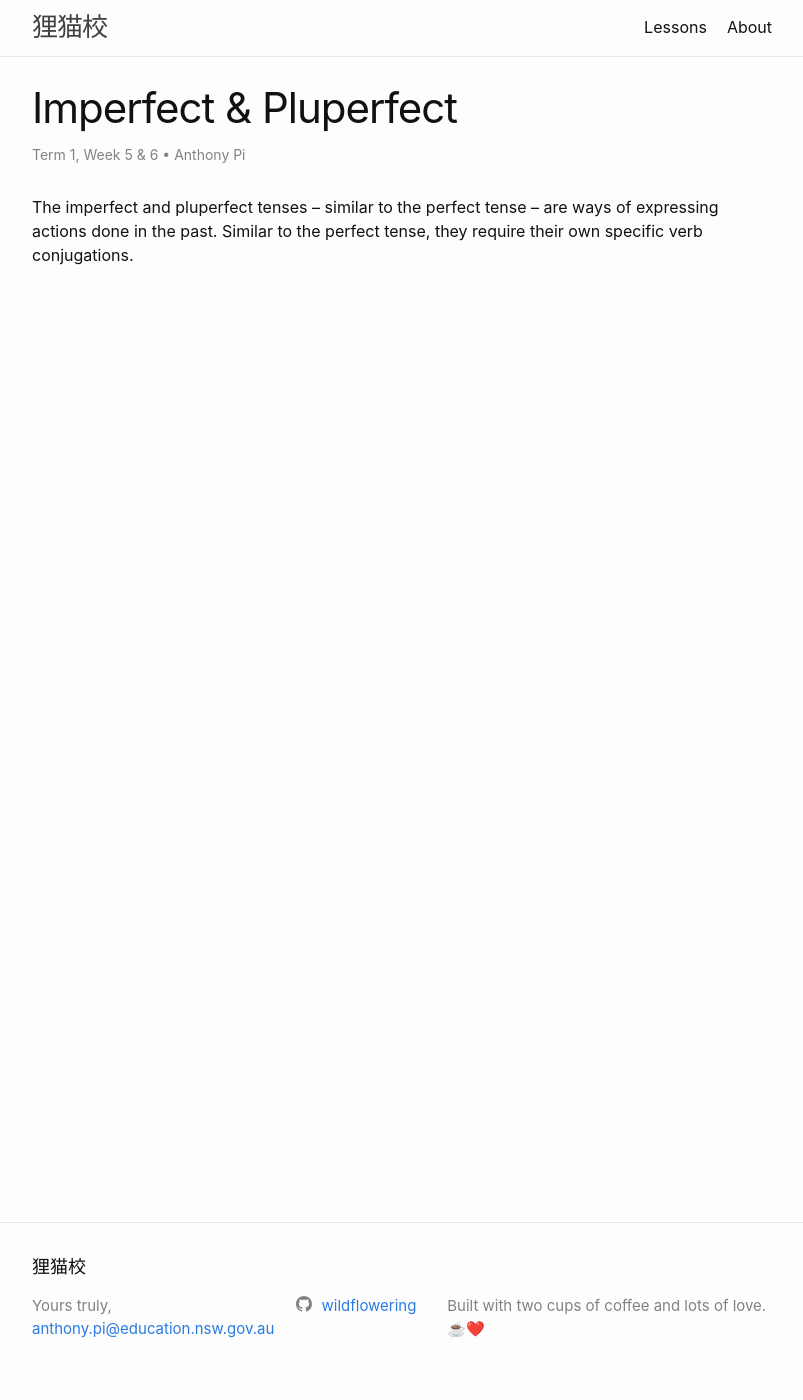
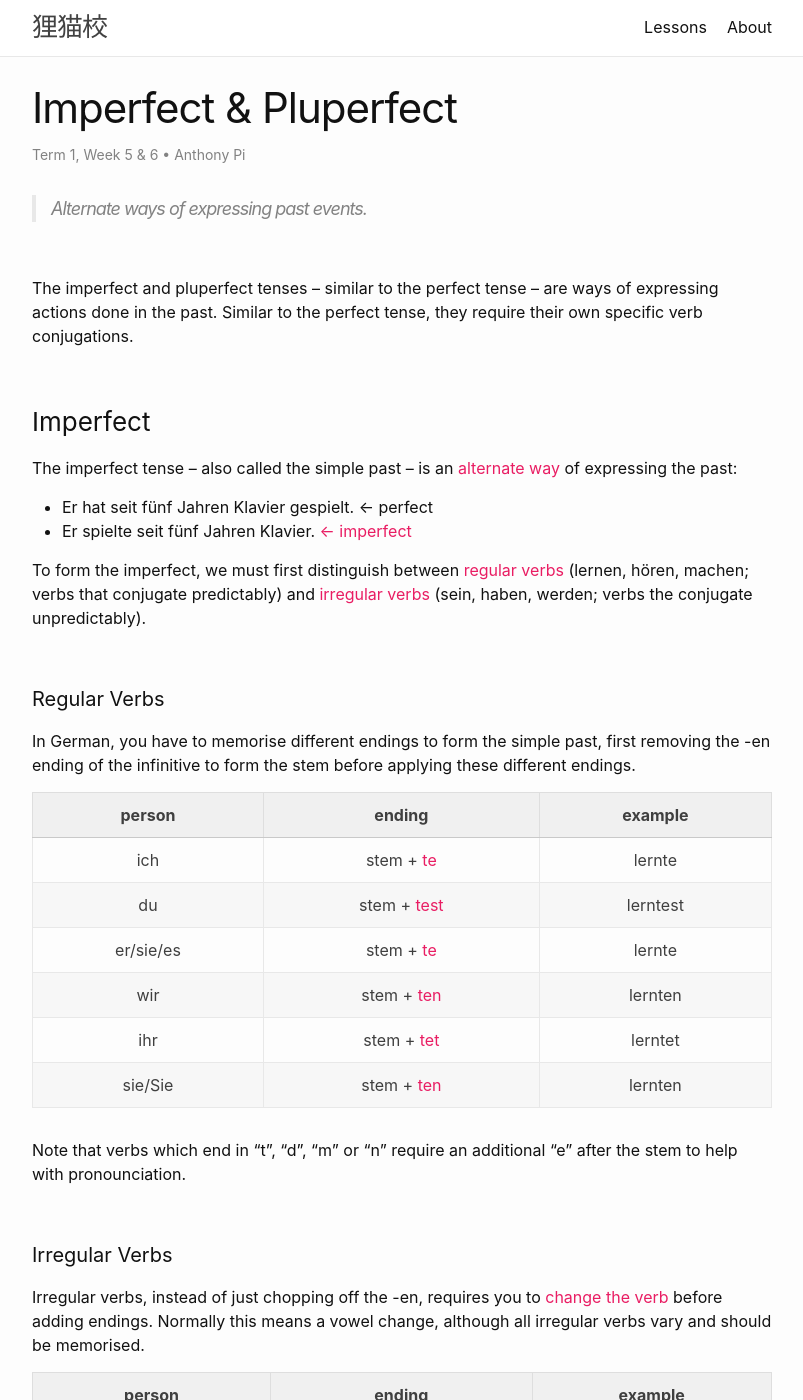
Before and after one commit to wildflowering/wildflowering.github.io, a Jekyll site: the page built from _lessons/1-56-imperfect.md, in a window 1280 px wide and 1400 px high. Shown: the whole window, without its empty margins (238-1041 px from the left). Built offline with Jekyll 4.4.1, drawn with Linux system fonts in a browser that asks for light colours; some of the changed text lies outside the part shown.

Commit message:
added new article and polished a bit of the navbar

```diff
--- a/_config.yml
+++ b/_config.yml
@@ -1,7 +1,7 @@
 # Meta
 title: 狸猫校
 
-author: Yours truly,
+author: Liebe Grüße,
 email: anthony.pi@education.nsw.gov.au
 
 description:
@@ -17,7 +17,9 @@ theme: minima
 plugins:
   - jekyll-feed
 
-## show_excerpts: true
+markdown: kramdown
+
+show_excerpts: true
 
 
 # Site content
--- a/_layouts/home.html
+++ b/_layouts/home.html
@@ -7,7 +7,7 @@ layout: default
     <h1 class="post-title">{{ page.title | escape }}</h1>
   </header>
 
-  <iframe src="https://calendar.google.com/calendar/embed?height=500&wkst=1&ctz=Australia%2FSydney&bgcolor=%23ffffff&showTitle=0&showNav=0&showPrint=0&showTz=0&mode=MONTH&showCalendars=0&src=YmY4ZDI1YThkMDdkYWE4M2JjZmVlYjkzNjdhODQ1MTI2ZjU2YjFjNjU5Njk0NDk1MTRjMDMxNzhmOTM5MGQ0ZEBncm91cC5jYWxlbmRhci5nb29nbGUuY29t&color=%23D50000" style="border-width:0" width="650" height="500" frameborder="0" scrolling="no"></iframe>
+  <iframe src="https://calendar.google.com/calendar/embed?height=500&wkst=1&ctz=Australia%2FSydney&bgcolor=%23ffffff&showTitle=0&showNav=0&showPrint=0&showTz=0&mode=MONTH&showCalendars=0&src=YmY4ZDI1YThkMDdkYWE4M2JjZmVlYjkzNjdhODQ1MTI2ZjU2YjFjNjU5Njk0NDk1MTRjMDMxNzhmOTM5MGQ0ZEBncm91cC5jYWxlbmRhci5nb29nbGUuY29t&color=%23D50000" style="border-width:0" width="730" height="550" frameborder="0" scrolling="no"></iframe>
 
   {{ content }}
 
--- a/_lessons/1-56-imperfect.md
+++ b/_lessons/1-56-imperfect.md
@@ -6,4 +6,103 @@ term: 1
 week: 5 & 6
 excerpt_separator: <!--more-->
 ---
-The imperfect and pluperfect tenses – similar to the perfect tense – are ways of expressing actions done in the past. <!--more--> Similar to the perfect tense, they require their own specific verb conjugations.
+> Alternate ways of expressing past events.
+
+<!--more--><br/>
+
+The imperfect and pluperfect tenses – similar to the perfect tense – are ways of expressing actions done in the past. Similar to the perfect tense, they require their own specific verb conjugations.
+
+<br/>
+
+### Imperfect
+
+The imperfect tense – also called the simple past – is an <span style="color:#E91D63">alternate way</span> of expressing the past:
+
++ Er hat seit fünf Jahren Klavier gespielt. <- perfect
++ Er spielte seit fünf Jahren Klavier. <span style="color:#E91D63"><- imperfect</span>
+<br/>
+
+To form the imperfect, we must first distinguish between <span style="color:#E91D63">regular verbs</span> (lernen, hören, machen; verbs that conjugate predictably) and <span style="color:#E91D63">irregular verbs</span> (sein, haben, werden; verbs the conjugate unpredictably).
+
+<br/>
+
+#### Regular Verbs
+
+In German, you have to memorise different endings to form the simple past, first removing the -en ending of the infinitive to form the stem before applying these different endings.
+
+| person | ending | example |
+| :-: | :-: | :-: |
+| ich | stem + <span style="color:#E91D63">te</span> | lernte |
+| du | stem + <span style="color:#E91D63">test</span> | lerntest |
+| er/sie/es | stem + <span style="color:#E91D63">te</span> | lernte |
+| wir | stem + <span style="color:#E91D63">ten</span> | lernten |
+| ihr | stem + <span style="color:#E91D63">tet</span> | lerntet |
+| sie/Sie | stem + <span style="color:#E91D63">ten</span> | lernten |
+
+Note that verbs which end in "t", "d", "m" or "n" require an additional "e" after the stem to help with pronounciation.
+
+<br/>
+
+#### Irregular Verbs
+
+Irregular verbs, instead of just chopping off the -en, requires you to <span style="color:#E91D63">change the verb</span> before adding endings. Normally this means a vowel change, although all irregular verbs vary and should be memorised.
+
+| person | ending | example |
+| :-: | :-: | :-: |
+| ich | stem  | gab |
+| du | stem + <span style="color:#E91D63">st</span> | gabst |
+| er/sie/es | stem | gab |
+| wir | stem + <span style="color:#E91D63">en</span> | gaben |
+| ihr | stem + <span style="color:#E91D63">t</span> | gabt |
+| sie/Sie | stem + <span style="color:#E91D63">en</span> | gaben |
+
+<br/>
+
+#### Separable Verbs
+
+With separable verbs in the imperfect we do the same as we would in the present tense:
++ <span style="color:#E91D63">split up</span> the separable prefix and put it at the end of the sentence (or according to word order; if a subordinating conjunction is present, obviously keep the two together)
++ <span style="color:#E91D63">conjugate</span> the actual verb using the rules previously described, distinguishing between regular/irregular verbs
+
+<br/>
+<center>e.g.  ein|kaufen -> ich <span style="color:#E91D63">kaufte</span> ein, du <span style="color:#E91D63">kauftest</span> ein, ...</center>
+
+<br/><br/>
+
+### Pluperfect
+
+The pluperfect is used to talk about events that have occurred <span style="color:#E91D63">further in the past</span> as compared to the perfect and imperfect tenses.
+
++ They had already left. <- pluperfect in English
++ Sie <span style="color:#E91D63">waren</span> schon gegangen. <- pluperfect in German
+<br/>
+
+Forming the pluperfect is surprisingly similar to the perfect. There is a past participle expressing the action being done in the past and an auxiliary verb to help express tense and other details.
+
+Between the pluperfect and perfect, simply change the auxiliary verb <span style="color:#E91D63">haben</span> or <span style="color:#E91D63">sein</span> to their imperfect conjugations. Past participles remain the same.
+
+<br/>
+<center>subject + <span style="color:#E91D63">auxiliary verb in imperfect form</span> + etw. + <span style="color:#00838F">past participle</span></center>
+<br/>
+<center>e.g.  Ich <span style="color:#E91D63">hatte</span> mit ihm schon <span style="color:#00838F">gesprochen</span>.</center>
+<br/>
+
+<br/>
+
+#### Indicators of Pluperfect
+
+There are <span style="color:#E91D63">three conjunctions</span> which are clear indicators for the pluperfect tense, they are all subordinating:
+
++ <span style="color:#E91D63">nachdem</span> (after)
++ <span style="color:#E91D63">als</span> (when)
++ <span style="color:#E91D63">bevor</span> (before)
+<br/>
+
+Note this doesn't mean they trigger the pluperfect, rather the pluperfect is more commonly used when these conjunctions are present.
+
+<br/>
+<center>e.g.  <span style="color:#00838F">Nachdem</span> ich die Prüfung bestanden <span style="color:#E91D63">hatte</span>, habe ich eine große Party gemacht.</center>
+<br/>
+
+<br/>
+> That's all for imperfect & pluperfect! Thanks for going through this article :)
--- a/_sass/minima/_layout.scss
+++ b/_sass/minima/_layout.scss
@@ -6,8 +6,11 @@
   border-bottom: 1px solid $grey-color-light;
   min-height: $spacing-unit * 1.865;
 
+
   // Positioning context for the mobile navigation icon
-  position: relative;
+  position: sticky;
+  top: 0;
+  background-color: white;
 }
 
 .site-title {
```
Also changed, not shown: _pages/about.md (+2 -3 lines), _posts/2024-04-17-welcome-to-gc.md (renamed from _posts/2024-04-17-welcome-to-jekyll.md, +1 -1 lines).
